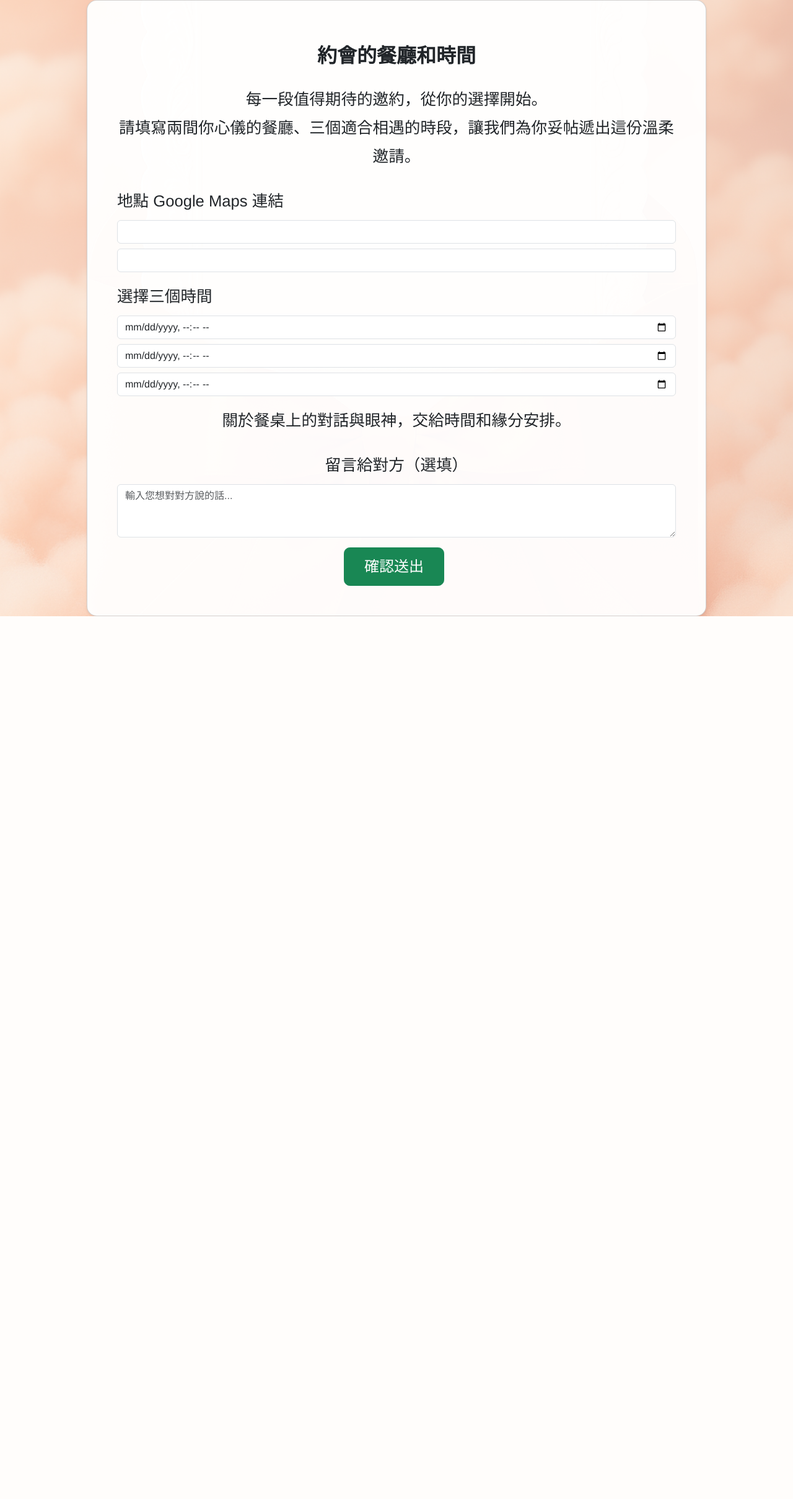
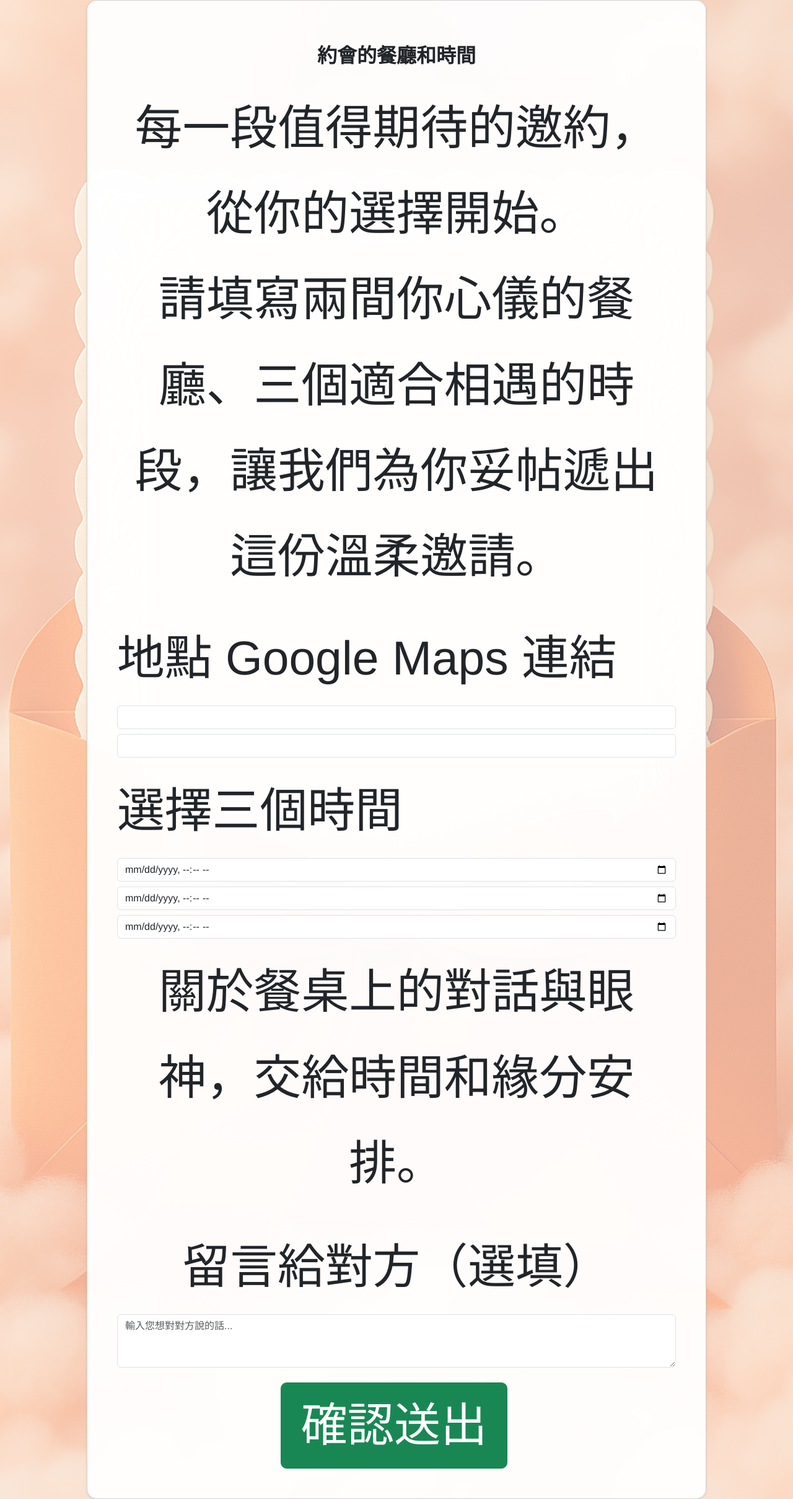
Before and after one commit to citylovecommunity/linebot, a Flask app: page /rest_r1 in a window 1280 px wide. Shown: the whole page at 62% size. Before the commit the page ends 994 px from the top, so only its background shows below. Run offline with Flask 3, Linux system fonts and the light colour scheme; some libraries are stand-ins or nearby versions.

Commit message:
亂搞，反正就是大一點

```diff
--- a/form_app/static/style.css
+++ b/form_app/static/style.css
@@ -94,11 +94,11 @@ button {
 /* Responsive scaling */
 @media (min-width: 768px) {
     body {
-        font-size: 1.5rem;
+        font-size: 5rem;
     }
 
     .card-title {
-        font-size: 2.8rem;
+        font-size: 6rem;
     }
 
     .card-text,
@@ -107,13 +107,13 @@ button {
     input,
     textarea,
     button {
-        font-size: 1.6rem;
+        font-size: 4.8rem;
     }
 }
 
 
 .btn {
-    font-size: 1.5rem;
+    font-size: 4.7rem;
     padding: 0.75rem 2rem;
     border-radius: 0.6rem;
 }
```
